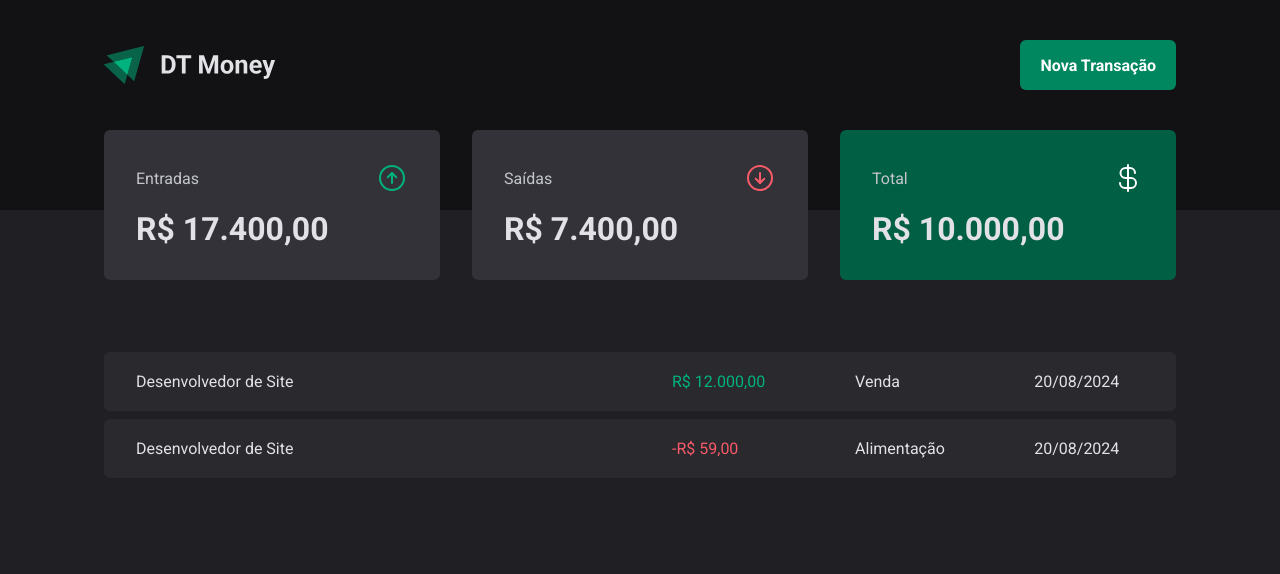
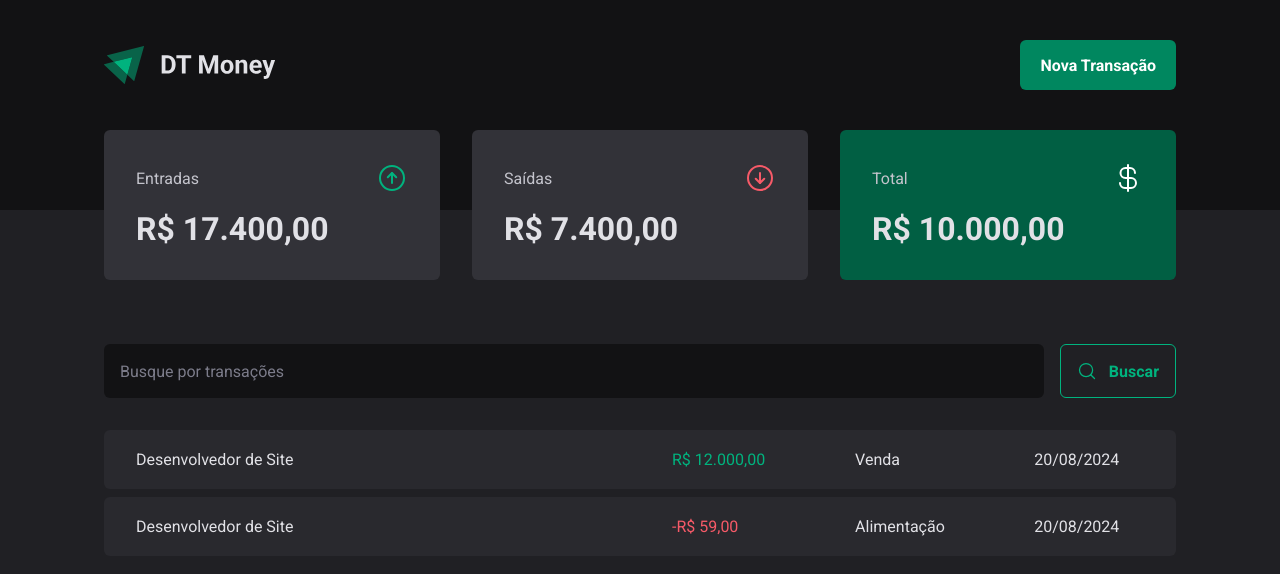
Before and after one commit to evertonlsds/dt-money-reactjs, a React (Vite) app: page / in a window 1280 px wide. Shown: the top 574 px of the page. Built offline with nearby package versions, Linux system fonts and the light colour scheme.

Commit message:
styled searchForm and buton

```diff
--- /dev/null
+++ b/src/pages/Transactions/components/SearchForm/index.tsx
@@ -0,0 +1,15 @@
+import { MagnifyingGlass } from "phosphor-react";
+import { SearchFormContainer } from "./styles";
+
+export function SearchForm() {
+  return (
+    <SearchFormContainer>
+      <input type="text" placeholder="Busque por transações" />
+
+      <button type="submit">
+        <MagnifyingGlass size={20} />
+        Buscar
+      </button>
+    </SearchFormContainer>
+  );
+}
--- /dev/null
+++ b/src/pages/Transactions/components/SearchForm/styles.ts
@@ -0,0 +1,39 @@
+import styled from "styled-components";
+
+export const SearchFormContainer = styled.form`
+  display: flex;
+  gap: 1rem;
+
+  input {
+    flex: 1;
+    border-radius: 6px;
+    border: 0;
+    background: ${(props) => props.theme["gray-900"]};
+    color: ${(props) => props.theme["gray-300"]};
+    padding: 1rem;
+
+    &::placeholder {
+      color: ${(props) => props.theme["gray-500"]};
+    }
+  }
+  button {
+    display: flex;
+    align-items: center;
+    gap: 0.75rem;
+
+    border: 0;
+    padding: 1rem;
+    background: transparent;
+    border: 1px solid ${(props) => props.theme["green-300"]};
+    color: ${(props) => props.theme["green-300"]};
+    font-weight: bold;
+    border-radius: 6px;
+
+    &:hover {
+      background: ${(props) => props.theme["green-500"]};
+      border-color: ${(props) => props.theme["green-500"]};
+      color: ${(props) => props.theme.white};
+      transition: background-color 0.2s, color 0.2s, border-color 0.2s;
+    }
+  }
+`;
--- a/src/pages/Transactions/index.tsx
+++ b/src/pages/Transactions/index.tsx
@@ -1,5 +1,6 @@
 import { Header } from "../../components/Header";
 import { Summary } from "../../components/Summary";
+import { SearchForm } from "./components/SearchForm";
 import {
   PriceHighLight,
   TransactionsContainer,
@@ -12,6 +13,7 @@
       <Header />
       <Summary />
       <TransactionsContainer>
+      <SearchForm/>
         <TransactionsTable>
           <tbody>
             <tr>
--- a/src/pages/Transactions/styles.ts
+++ b/src/pages/Transactions/styles.ts
@@ -11,6 +11,7 @@
   width: 100%;
   border-collapse: separate;
   border-spacing: 0 0.5rem;
+  margin-top: 1.5rem;
 
   td {
     padding: 1.25rem 2rem;
```
